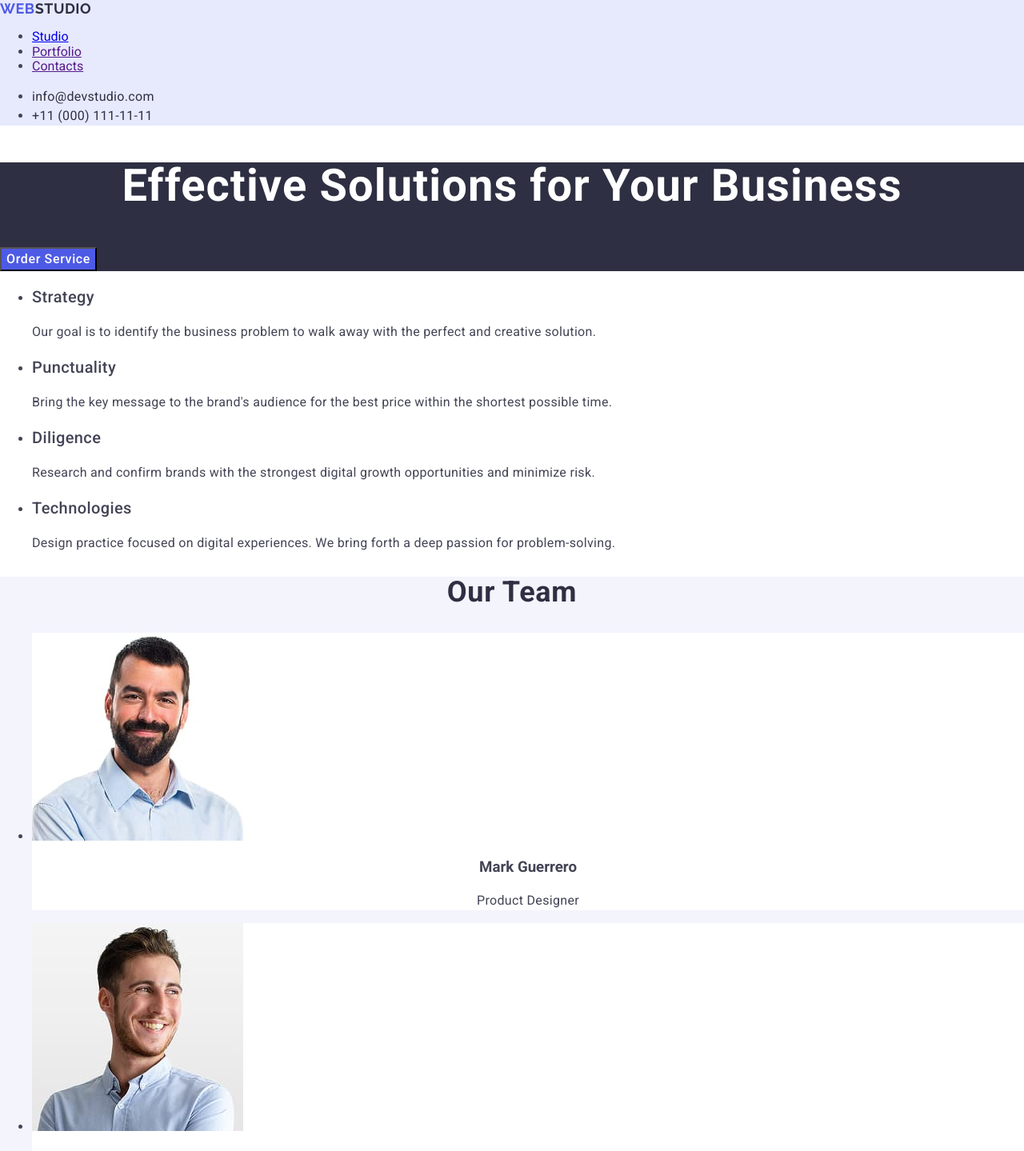
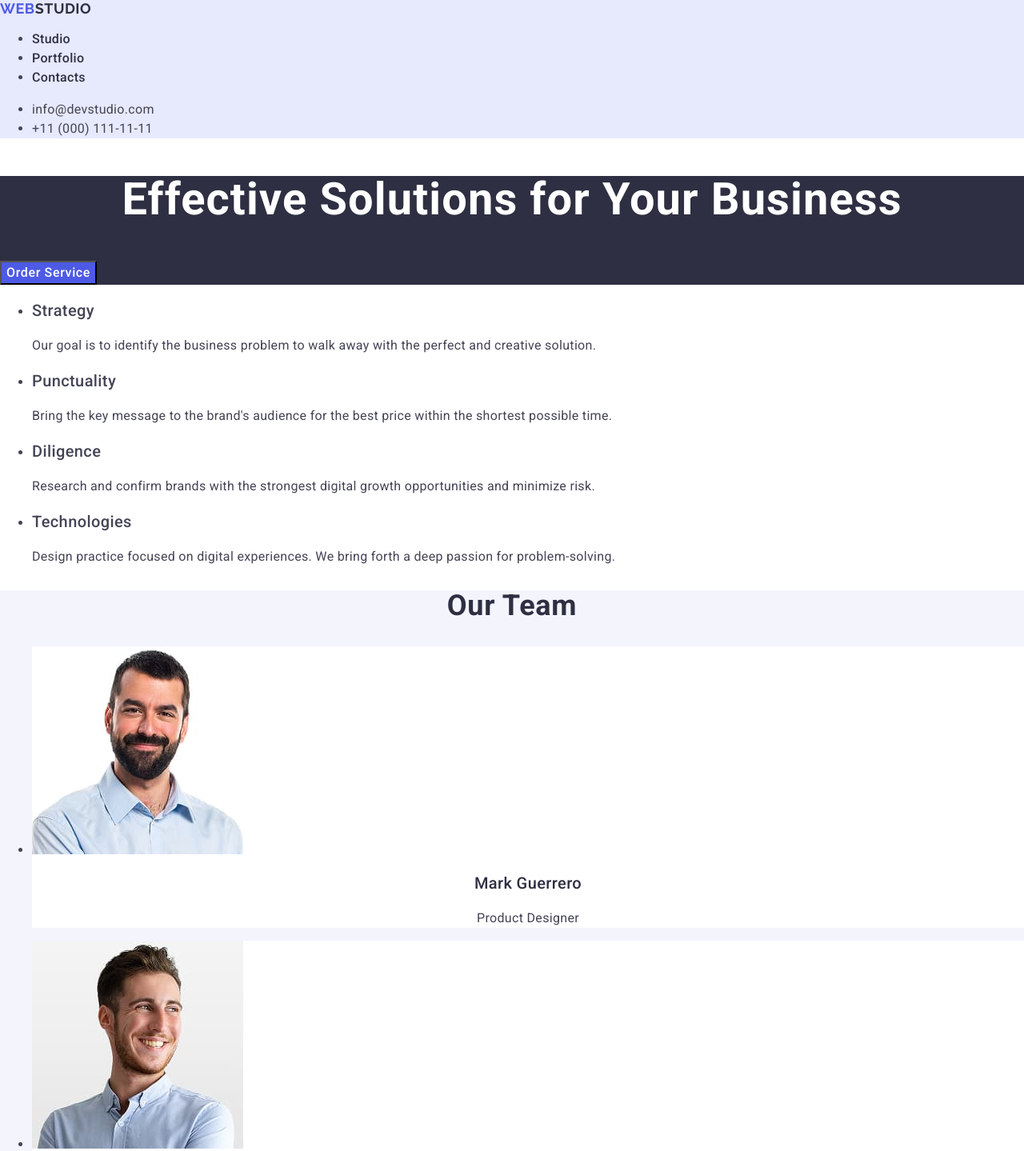
Before and after one commit to Valeriia2707/goit-markup-hw-02, a plain HTML site: page index.html in a window 1280 px wide. Shown: the top 1439 px of the page at 80% size. Drawn offline with nearby package versions, Linux system fonts and the light colour scheme.

Commit message:
not the last

```diff
--- a/css/style.css
+++ b/css/style.css
@@ -25,13 +25,15 @@ header{
     text-decoration: none;
     color: #2E2F42;
 }
-.nav-link .nav-link-first{
+.nav-link {
     letter-spacing: 0.02em;
     font-size: 16px;
     font-weight: 500;
     line-height: 1.5;
     text-decoration: none;
+    color:#2e2f42;
 }
+
 .nav-link-first:hover{
     color:#404bbf;
 }
@@ -41,17 +43,17 @@ header{
 .address{
     font-style: normal;
 }
-.list-address-style{
+.address-link{
     font-weight: 400;
     font-size: 16px;
     letter-spacing: 0.02em;
     line-height: 1.5;
     color:#434455;
 }
-.list-address-style:hover{
+.address-link:hover{
     color:#404bbf;
 }
-.list-address-style:focus{
+.address-link:focus{
     color:#404bbf;
 }
 .first-section{
@@ -76,10 +78,10 @@ header{
         cursor: pointer
 }
 .button:hover{
-    color: #404bbf;
+    background-color: #404bbf;
 }
 .button:focus{
-    color: #404bbf;
+    background-color: #404bbf;
 }
 .second-heading{
     font-weight: 500;
@@ -90,6 +92,12 @@ header{
 }
 .team-heading {
     text-align: center;
+    font-weight: 500;
+        font-style: medium;
+        font-size: 20px;
+        line-height: 1.2;
+        letter-spacing: 0.02em;
+        color:#2E2F42;
 }
 
 .second-section .second-paragraph{
@@ -143,6 +151,7 @@ header{
     font-size: 20px;
     line-height: 1.2;
     letter-spacing: 0.02em;
+    color:#2E2F42;
 }
 
 .fourth-section .fourth-paragraph {
--- a/index.html
+++ b/index.html
@@ -22,7 +22,7 @@
         <nav>
             <a href="./index.html" class= "logo">Web<span class="logo-first">Studio</span></a>
             <ul>
-                <li><a class="nav-link-first"  href="./index.html">Studio</a></li>
+                <li><a class="nav-link"  href="./index.html">Studio</a></li>
                 <li><a class="nav-link" href="">Portfolio</a></li>
                 <li><a class="nav-link" href="">Contacts</a></li>
             </ul>
```
